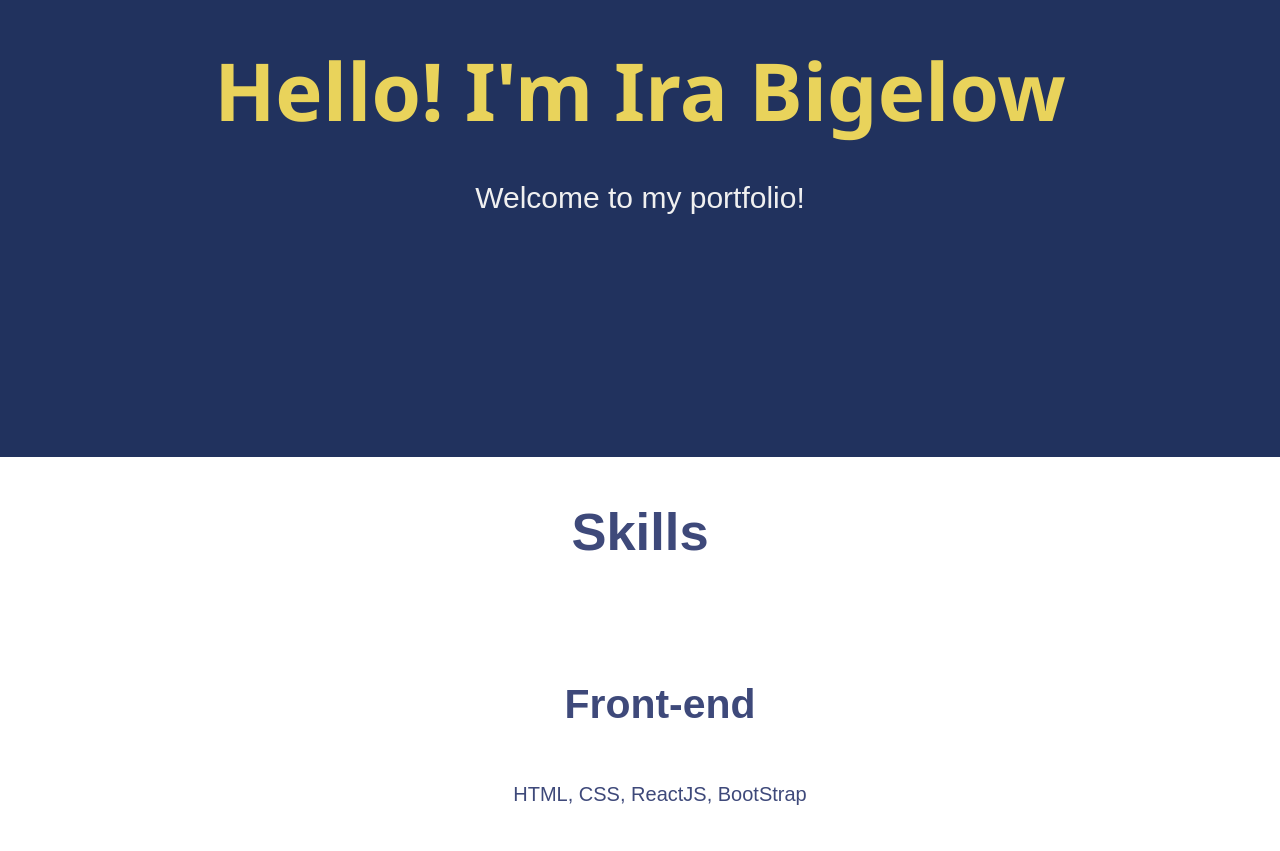
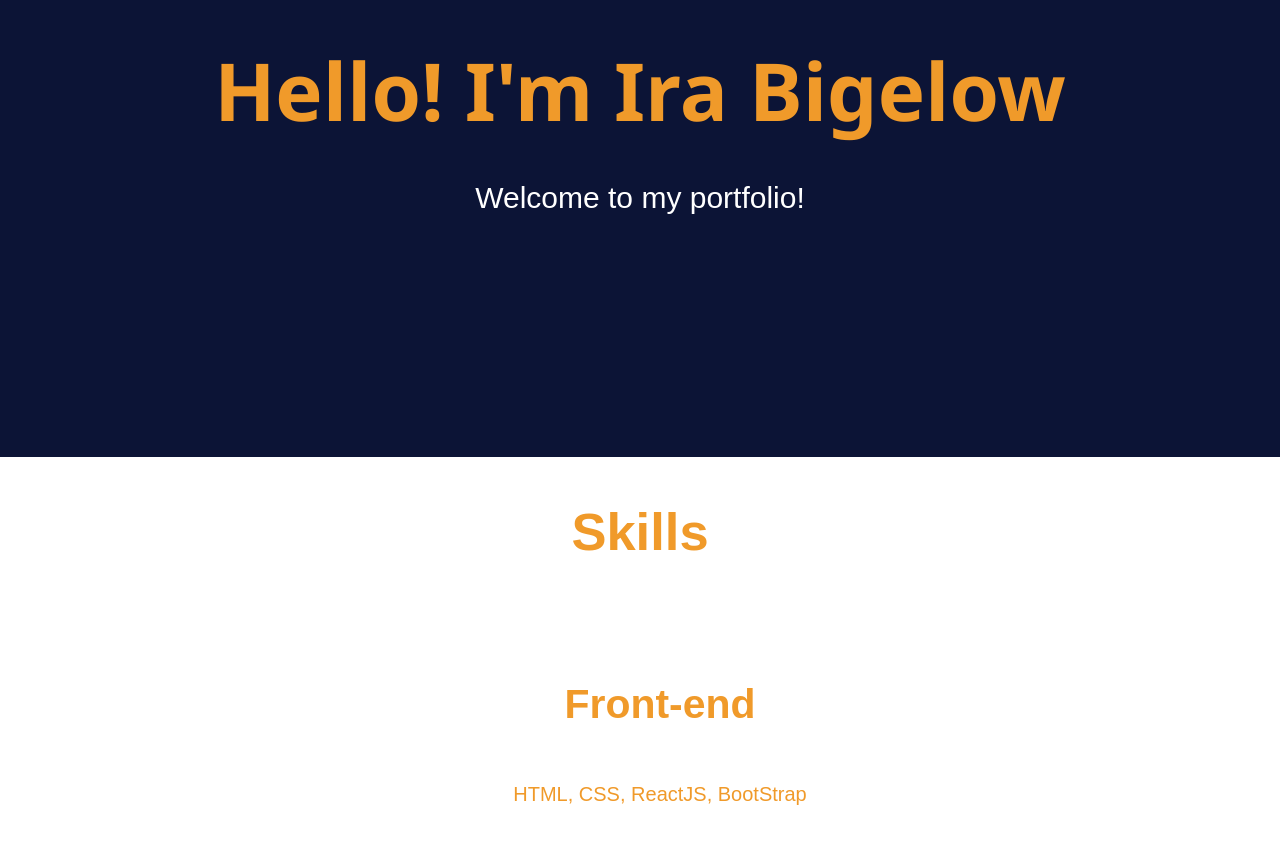
Before and after one commit to Ibigelow92/bigelow-react-portfolio, a React (Create React App) app: page / in a window 1280 px wide. Shown: the part 261-1112 px from the top of the page. Built offline with nearby package versions, Linux system fonts and the light colour scheme.

Commit message:
css changes 1

```diff
--- a/src/styles/Home.css
+++ b/src/styles/Home.css
@@ -2,7 +2,7 @@
   width: 100%;
   align-items: center;
   font-family: "Arial", sans-serif;
-  color: #3e497a;
+  color: #f09a2a;
 }
 
 .about {
@@ -13,14 +13,14 @@
   justify-content: center;
   align-items: center;
   text-align: center;
-  background-color: #21325e;
-  color: #f0f0f0;
+  background-color: #0c1436;
+  color: #ffffff;
 }
 
 .about h2 {
   font-family: "Segoe UI", Tahoma, Geneva, Verdana, sans-serif;
   font-size: 80px;
-  color: #e9d35b;
+  color: #f09a2a;
   height: 50px;
 }
 
@@ -29,7 +29,7 @@
   font-size: 30px;
 }
 .prompt svg {
-  font-size: 60px;
+  /* font-size: 60px; */
   margin: 5px;
   color: white;
 }
@@ -49,7 +49,7 @@
 
 .skills .list {
   list-style: none;
-  width: 60%;
+  width: 50%;
 }
 
 .list span {
--- a/src/styles/Projects.css
+++ b/src/styles/Projects.css
@@ -24,7 +24,7 @@
 /* MENU ITEM STYLING */
 
 .projectItem {
-  border-radius: 15px;
+  border-radius: 5px;
   width: 300px;
   height: 300px;
   margin: 40px;
```
